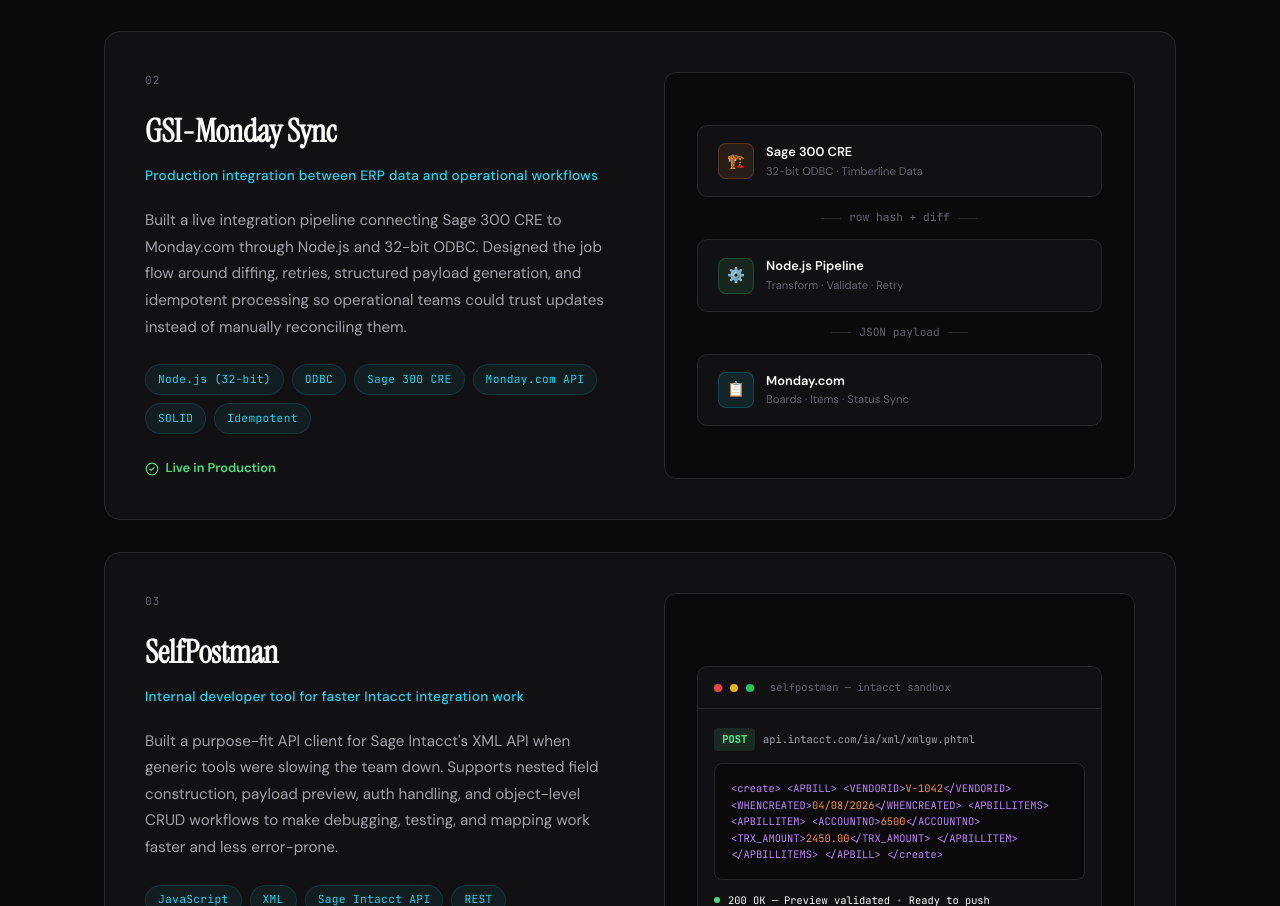
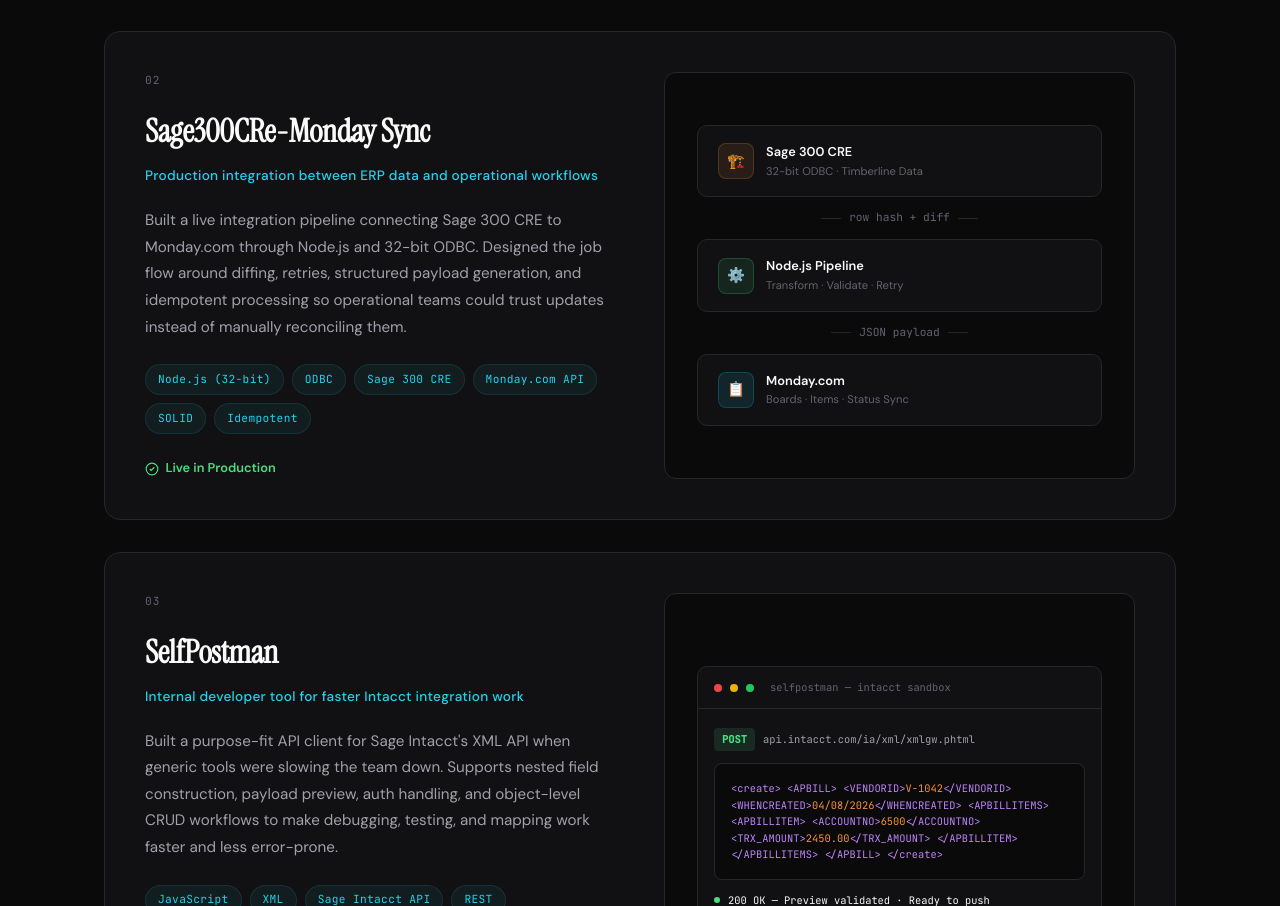
Before and after one commit to AlexanderEstrella/Portfolio-revamp, a website: page index.html in a window 1280 px wide. Shown: the part 1663-2569 px from the top of the page. Drawn offline with Linux system fonts and the light colour scheme.

Commit message:
Update project name from 'GSI-Monday Sync' to 'Sage300CRe-Monday Sync'

```diff
--- a/index.html
+++ b/index.html
@@ -784,7 +784,7 @@
     <div class="project-card reveal">
       <div class="project-info">
         <div class="project-number">02</div>
-        <h3 class="project-name">GSI-Monday Sync</h3>
+        <h3 class="project-name">Sage300CRe-Monday Sync</h3>
         <div class="project-tagline">Production integration between ERP data and operational workflows</div>
         <p class="project-desc">
           Built a live integration pipeline connecting Sage 300 CRE to Monday.com through Node.js and 32-bit ODBC.
```
